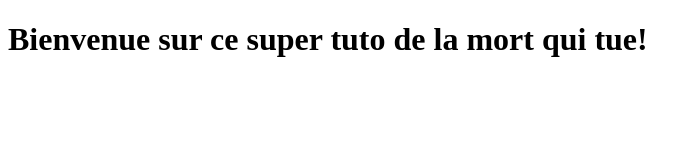
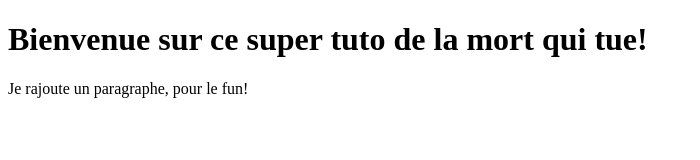
Before and after one commit to jbduvdc/EB2-tuto-git, a plain HTML site: page index.html in a window 1280 px wide. Shown: the whole page, without its empty margins (0-700 px from the left). Drawn offline with Linux system fonts and the light colour scheme.

```diff
--- a/index.html
+++ b/index.html
@@ -8,5 +8,6 @@
 </head>
 <body>
     <h1>Bienvenue sur ce super tuto de la mort qui tue!</h1>
+    <p>Je rajoute un paragraphe, pour le fun!</p>
 </body>
 </html>
```
Also changed, not shown: formation-git.png (added).
